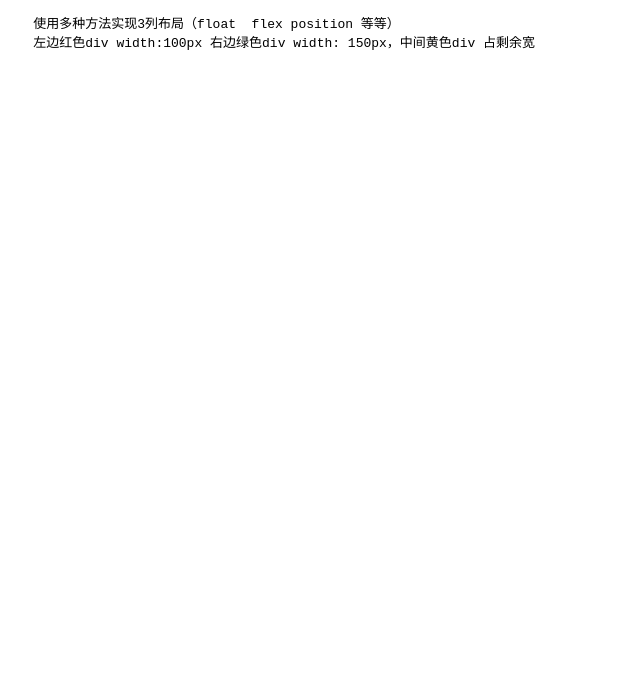
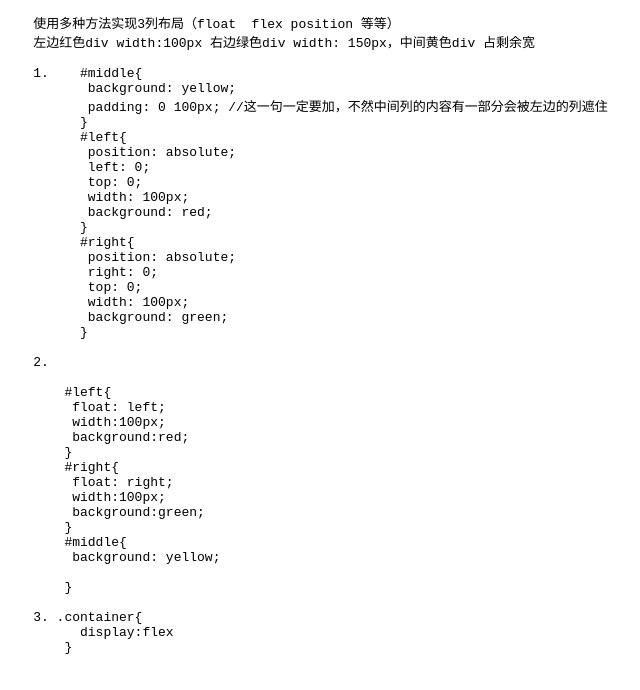
Before and after one commit to liyian/study-, a plain HTML site: page html/3column.html in a window 1280 px wide. Shown: the whole page, without its empty margins (6-646 px from the left). Drawn offline with Linux system fonts and the light colour scheme.

Commit message:
Update 3column.html

```diff
--- a/html/3column.html
+++ b/html/3column.html
@@ -10,6 +10,46 @@
   <pre>
     使用多种方法实现3列布局（float  flex position 等等）
     左边红色div width:100px 右边绿色div width: 150px，中间黄色div 占剩余宽
+
+    1.    #middle{
+           background: yellow;
+           padding: 0 100px; //这一句一定要加，不然中间列的内容有一部分会被左边的列遮住
+          }
+          #left{
+           position: absolute;
+           left: 0;
+           top: 0;
+           width: 100px;
+           background: red;
+          }
+          #right{
+           position: absolute;
+           right: 0;
+           top: 0;
+           width: 100px;
+           background: green;
+          }
+
+    2.
+
+        #left{
+         float: left;
+         width:100px;
+         background:red;
+        }
+        #right{
+         float: right;
+         width:100px;
+         background:green;
+        }
+        #middle{
+         background: yellow;
+
+        }
+
+    3. .container{
+          display:flex
+        }
   </pre>
 </body>
 </html>
```
